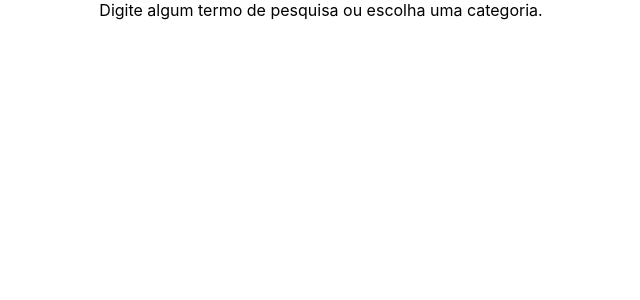
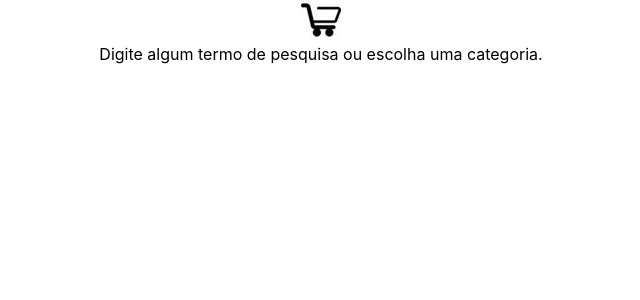
Before and after one commit to tryber/sd-05-block14-project-frontend-online-store-5, a React (Create React App) app: page / in a window 1280 px wide. Shown: the top 300 px of the page, without its empty margins (319-959 px from the left). Built offline with nearby package versions, Linux system fonts and the light colour scheme.

Commit message:
requisito 3 ok

```diff
--- a/src/App.js
+++ b/src/App.js
@@ -1,9 +1,10 @@
 import React from 'react';
 import { BrowserRouter, Switch, Route } from 'react-router-dom';
 // import ShoppingCart from './Pages/ShoppingCart.jsx';
-import ProductList from './ProductList';
+import ProductList from './pages/ProductList';
 
 import './App.css';
+import ShoppingCart from './pages/ShoppingCart';
 
 function App() {
   return (
@@ -11,6 +12,7 @@ function App() {
       <BrowserRouter>
         <Switch>
           <Route exact path="/" component={ProductList} />
+          <Route path="/cart" component={ShoppingCart} />
         </Switch>
       </BrowserRouter>
     </div>
--- a/src/ProductList.jsx
+++ /dev/null
@@ -1,13 +0,0 @@
-import React from 'react';
-
-class ProductList extends React.Component {
-  render() {
-    return (
-      <div data-testid="home-initial-message">
-        Digite algum termo de pesquisa ou escolha uma categoria.
-      </div>
-    );
-  }
-}
-
-export default ProductList;
--- /dev/null
+++ b/src/pages/ProductList.jsx
@@ -0,0 +1,20 @@
+import React from 'react';
+import { Link } from 'react-router-dom';
+import cartImage from './shopping-cart.jpg';
+
+class ProductList extends React.Component {
+  render() {
+    return (
+      <div>
+        <Link data-testid="shopping-cart-button" to="/cart">
+          <img src={cartImage} alt="shopping cart" />
+        </Link>
+        <div data-testid="home-initial-message">
+          Digite algum termo de pesquisa ou escolha uma categoria.
+        </div>
+      </div>
+    );
+  }
+}
+
+export default ProductList;
```
Also changed, not shown: src/Pages/SearchBar.jsx (deleted), src/pages/CarrinhoVazio.jsx (renamed from src/Pages/CarrinhoVazio.jsx), src/pages/ShoppingCart.jsx (renamed from src/Pages/ShoppingCart.jsx), src/pages/shopping-cart.jpg (renamed from src/Pages/shopping-cart.jpg).
